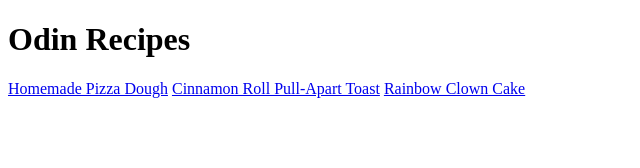
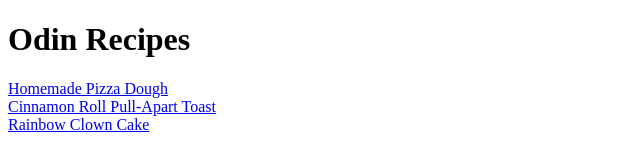
Before and after one commit to Adeias/odin-recipes, a plain HTML site: page index.html in a window 1280 px wide. Shown: the whole page, without its empty margins (0-640 px from the left). Drawn offline with Linux system fonts and the light colour scheme.

Commit message:
Add <br> tags Added line break tags between links to tell them apart more easily

```diff
--- a/index.html
+++ b/index.html
@@ -9,8 +9,8 @@
 
 <body>
   <h1>Odin Recipes</h1>
-  <a href="recipes/pizza-dough.html">Homemade Pizza Dough</a>
-  <a href="recipes/cinnamon-roll-toast.html">Cinnamon Roll Pull-Apart Toast</a>
-  <a href="recipes/clown-cake.html">Rainbow Clown Cake</a>
+  <a href="recipes/pizza-dough.html">Homemade Pizza Dough</a><br>
+  <a href="recipes/cinnamon-roll-toast.html">Cinnamon Roll Pull-Apart Toast</a><br>
+  <a href="recipes/clown-cake.html">Rainbow Clown Cake</a><br>
 </body>
 </html>
```
